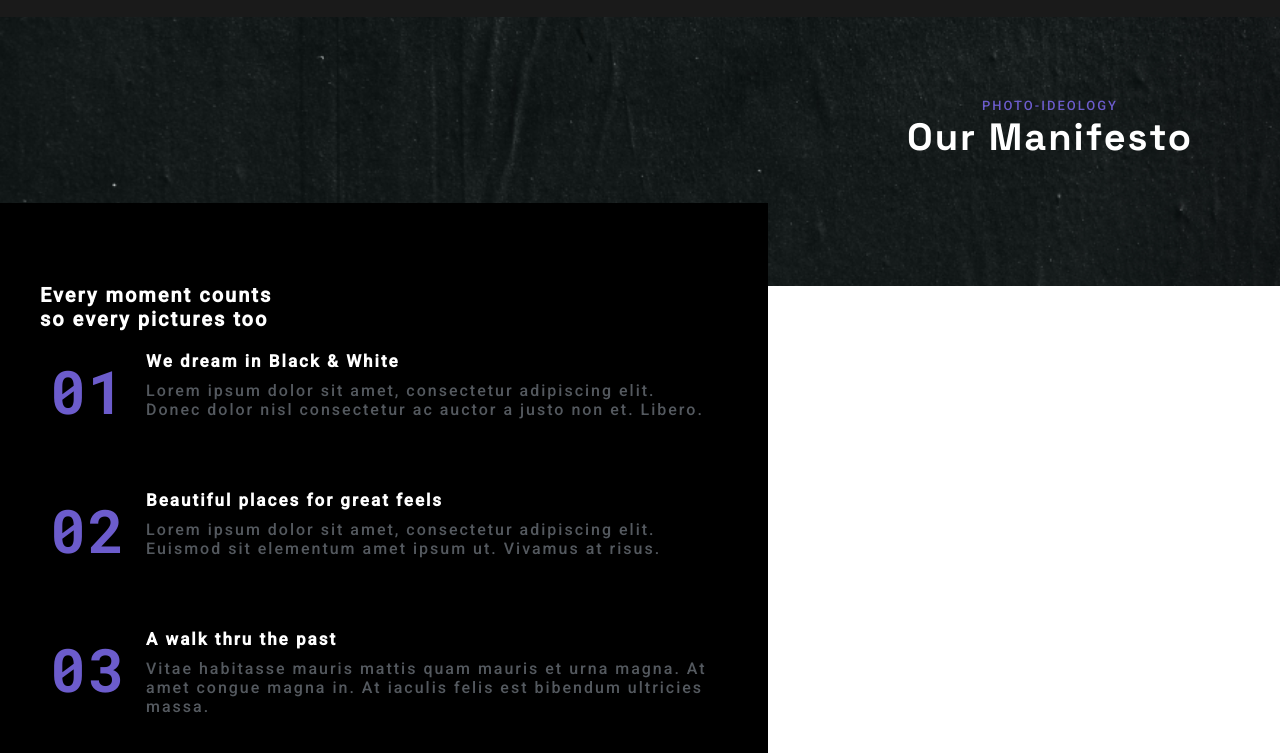
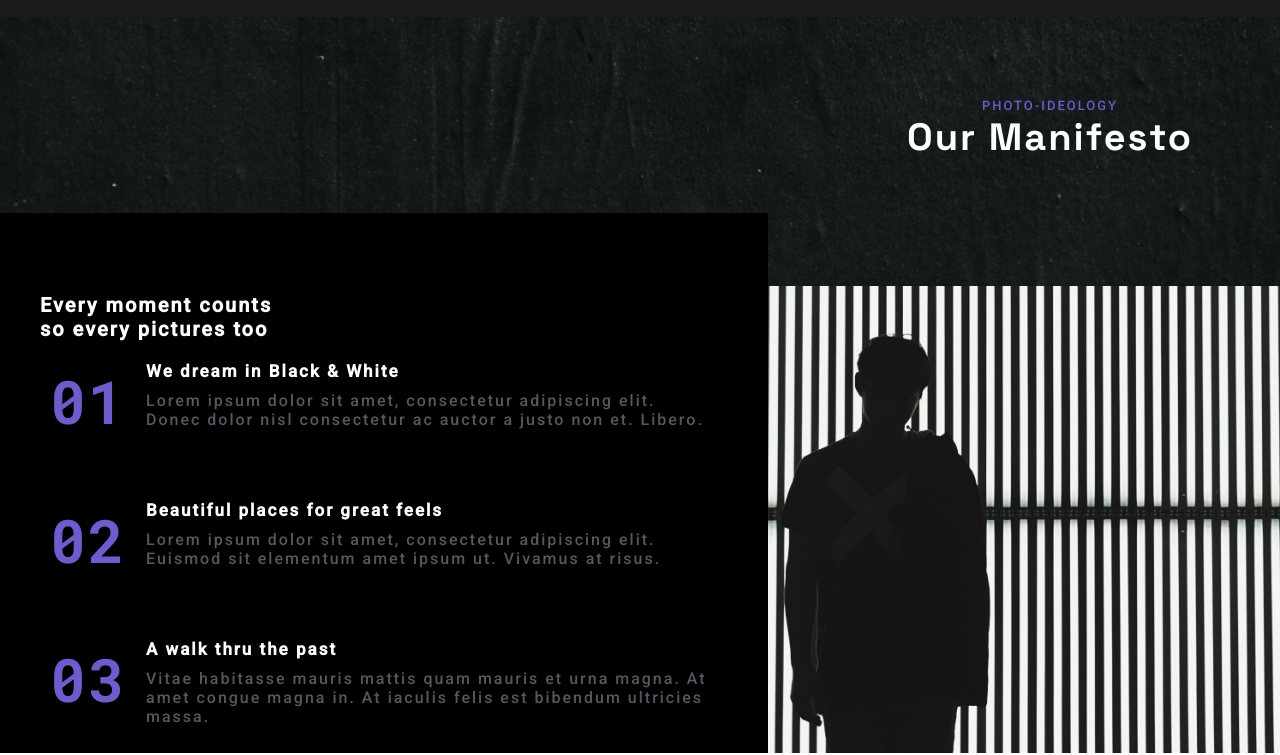
Before and after one commit to wiut11347/00011347_WebTech, a plain HTML site: page collections.html in a window 1280 px wide. Shown: the part 47-802 px from the top of the page. Drawn offline with Linux system fonts and the light colour scheme.

Commit message:
Add parallax effect, and Readme.md

```diff
--- a/style/style.css
+++ b/style/style.css
@@ -355,6 +355,14 @@ header {
   max-width: 192rem;
   margin: 0 auto;
 }
+/* Parallax */
+#manifesto {
+  background-image: url("../assets/nicholas-kwok-VBWWscZtszY-unsplash.jpg");
+  background-attachment: fixed;
+  background-position: center;
+  background-repeat: no-repeat;
+  background-size: cover;
+}
 #manifesto .bg-manifesto {
   height: 33.3rem;
   width: 210rem;
@@ -376,7 +384,7 @@ header {
 #moment {
   position: absolute;
   background: #000;
-  top: 25rem;
+  top: 26rem;
   color: #fff;
   width: 45%;
   padding: 8rem 4rem 2rem 4rem;
@@ -450,6 +458,8 @@ header {
   color: #7a7a7a;
   text-decoration: underline;
 }
+
+/* Responsiveness ------------- */
 @media only screen and (max-width: 1850px) {
   #manifesto {
     overflow: hidden;
@@ -461,8 +471,7 @@ header {
     overflow: hidden;
   }
 }
-@media only screen and (max-width: 1750px) {
-}
+
 @media only screen and (max-width: 1585px) {
   #moment {
     width: 60%;
@@ -528,7 +537,7 @@ header {
     width: 100%;
   }
   #manifesto {
-    height: 100rem;
+    height: 130rem;
   }
   .actual_collections {
     display: block;
```
Also changed, not shown: assets/nicholas-kwok-VBWWscZtszY-unsplash.jpg (added), 1 other file.
